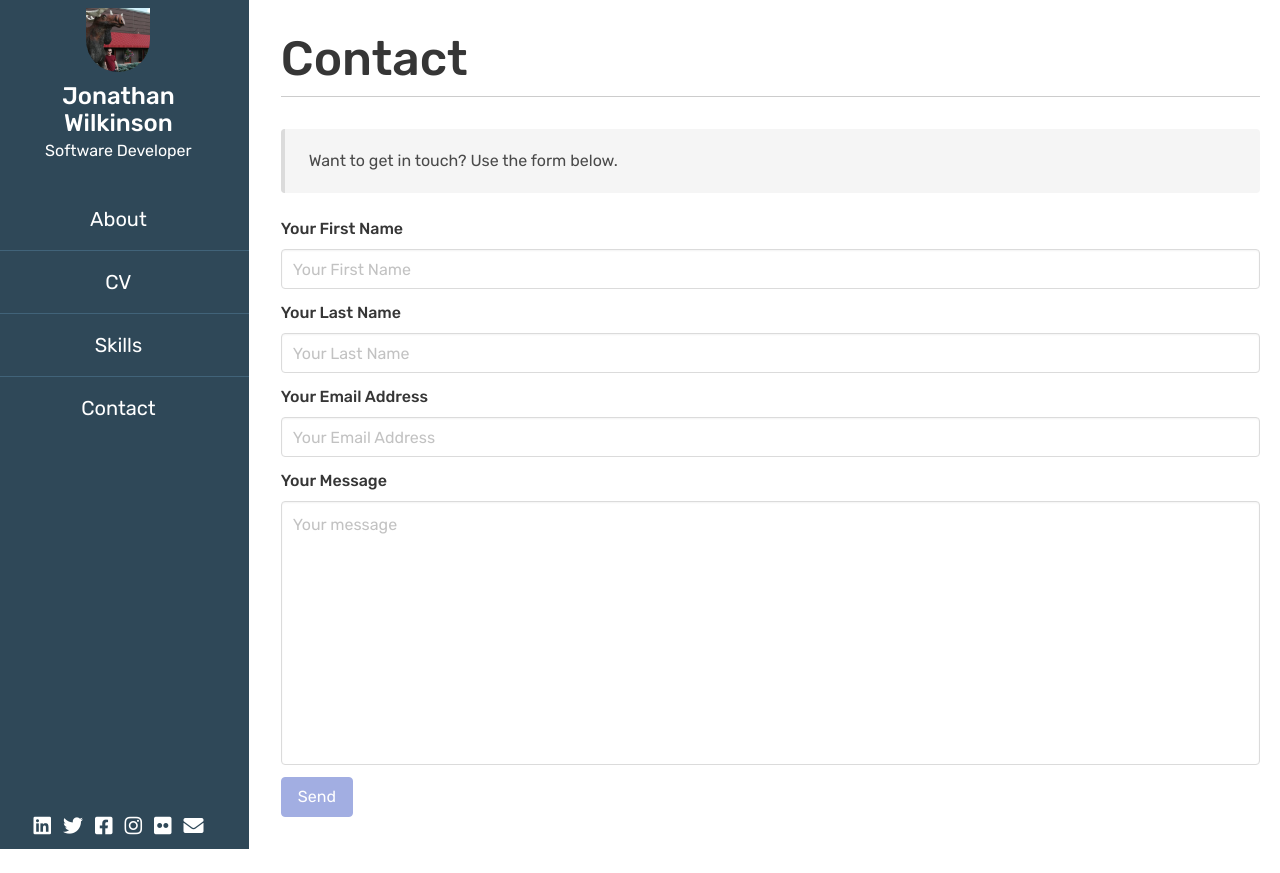
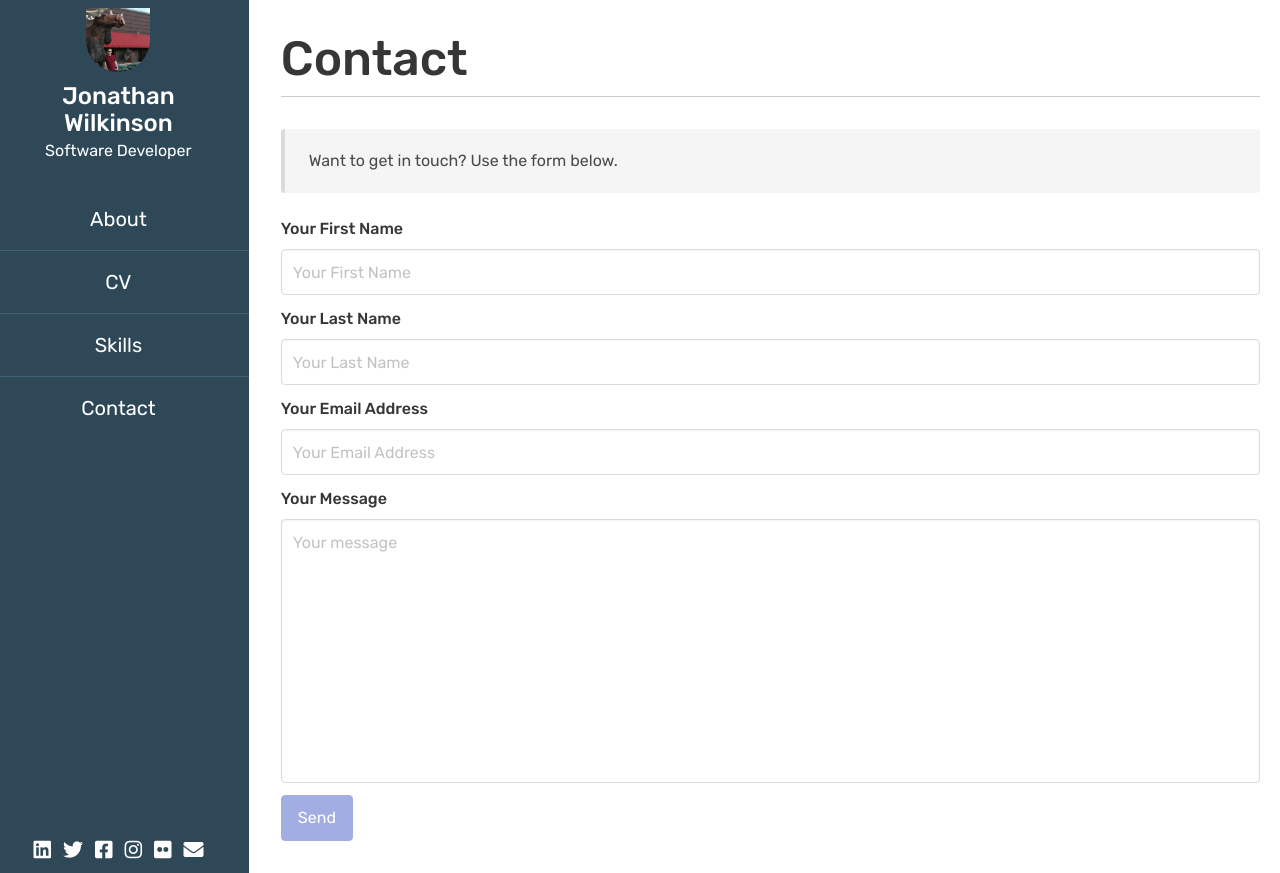
Before and after one commit to jwilkinson87/wilkoberg.uk, a Vue app: page /contact in a window 1280 px wide. Before the commit the page ends 849 px from the top, so only its background shows below. Built offline with nearby package versions, Linux system fonts and the light colour scheme.

Commit message:
Increase height of form controls

```diff
--- a/src/assets/scss/_variables.scss
+++ b/src/assets/scss/_variables.scss
@@ -11,3 +11,4 @@ $body-font-size: 1.25rem;
 $navbar-background-color: darken($color3, 5%);
 $weight-bold: 500;
 $title-weight: $weight-bold;
+$control-height: 46px;
--- a/src/components/forms/ContactForm.vue
+++ b/src/components/forms/ContactForm.vue
@@ -10,6 +10,7 @@
         placeholder="Your First Name"
         @input="delayTouch($v.firstName)"
       >
+      <p class="help is-danger" v-if="$v.firstName.$error">Please enter your first name</p>
     </div>
     <div class="field">
       <label class="label" for="contact-form-last-name">Your Last Name</label>
@@ -19,6 +20,7 @@
         type="text"
         class="input"
         placeholder="Your Last Name"
+        @input="delayTouch($v.lastName)"
       >
     </div>
     <div class="field">
```
